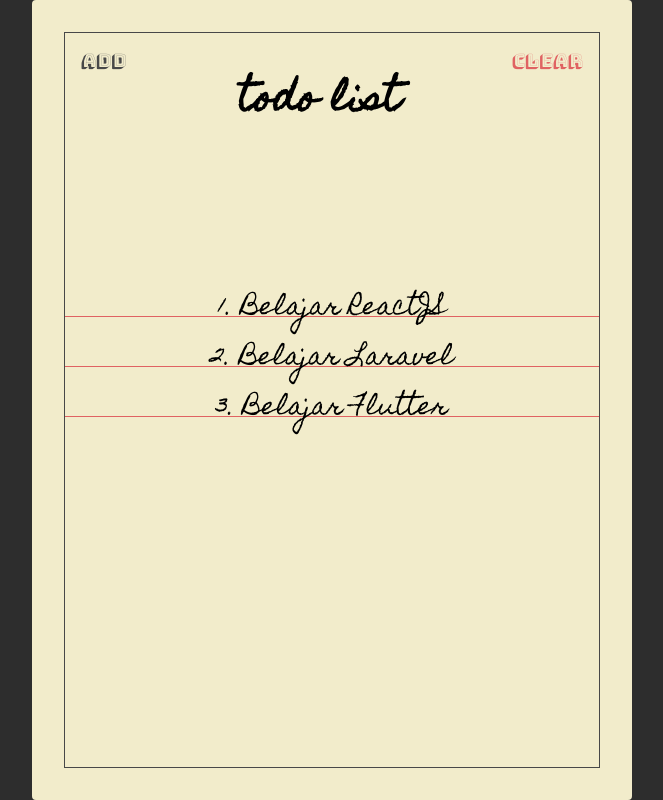
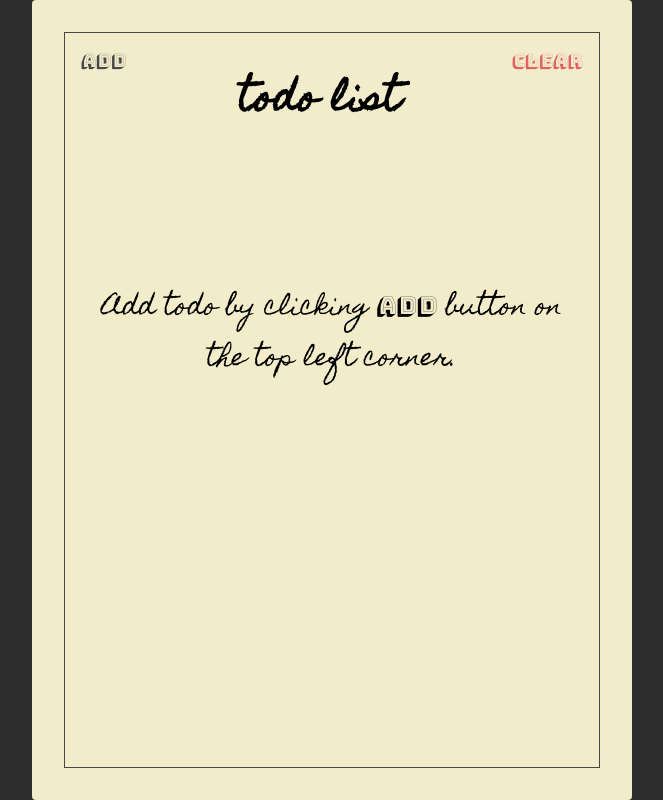
Before and after one commit to dbcreator-studios/react-todolist, a React (Create React App) app: page / in a window 1280 px wide. Both pictures are taken after a click on the button "Clear". Shown: the whole page, without its empty margins (308-971 px from the left). Built offline with nearby package versions, Linux system fonts and the light colour scheme.

Commit message:
Delete function dan placeholder

```diff
--- a/src/components/Header.jsx
+++ b/src/components/Header.jsx
@@ -1,21 +1,24 @@
 import React from "react";
 import PropTypes from "prop-types";
 
-const Header = ({ showAddToggle, showAdd }) => {
+const Header = ({ showAddToggle, showAdd, clearTodos }) => {
   return (
     <section className="header">
       <button className="header-btn main-black-color" onClick={showAddToggle}>
         {showAdd ? "Finish" : "Add"}
       </button>
       <h1 className="header-title">Todo List</h1>
-      <button className="header-btn main-red-color">Clear</button>
+      <button className="header-btn main-red-color" onClick={clearTodos}>
+        Clear
+      </button>
     </section>
   );
 };
 
 Header.propTypes = {
   showAddToggle: PropTypes.func.isRequired,
-  showAdd: PropTypes.bool.isRequired
+  showAdd: PropTypes.bool.isRequired,
+  clearTodos: PropTypes.func.isRequired
 };
 
 export default Header;
--- a/src/components/Todos.jsx
+++ b/src/components/Todos.jsx
@@ -5,7 +5,8 @@
 const Todos = ({ todos, completeTodo }) => {
   return (
     <section className="todos">
-      {todos.map((todo, index) => {
+      {todos.length > 0 &&
+        todos.map((todo, index) => {
           return (
             <Todo
               key={index}
@@ -16,6 +17,13 @@
             />
           );
         })}
+      {todos.length === 0 && (
+        <div className="todo-placeholder-text">
+          Add todo by clicking
+          <span className="todo-btn-placeholder-text"> Add</span> button on the
+          top left corner.
+        </div>
+      )}
     </section>
   );
 };
--- a/src/pages/TodoList.jsx
+++ b/src/pages/TodoList.jsx
@@ -14,9 +14,14 @@
   const [showAdd, setShowAdd] = useState(false);
 
   const addTodo = (value) => {
-    const addedTodo = [...todos, { text: value, isCompleted: false }];
-    setTodos(addedTodo);
+    if (todos.length < 10) {
+      const addedTodo = [...todos, { text: value, isCompleted: false }];
+      return setTodos(addedTodo);
+    }
+    alert("Max todo limit reached!");
   };
+
+  const clearTodos = () => setTodos([]);
 
   const showAddToggle = () => setShowAdd(!showAdd);
 
@@ -28,7 +33,11 @@
 
   return (
     <Paper>
-      <Header showAddToggle={showAddToggle} showAdd={showAdd} />
+      <Header
+        showAddToggle={showAddToggle}
+        showAdd={showAdd}
+        clearTodos={clearTodos}
+      />
       <TodoForm addTodo={addTodo} showAdd={showAdd} />
       <Todos todos={todos} completeTodo={completeTodo} />
     </Paper>
--- a/src/styles.css
+++ b/src/styles.css
@@ -144,3 +144,15 @@
   left: 50%;
   transform: translate(-50%);
 }
+
+.todo-placeholder-text {
+  font-family: "Homemade Apple", cursive;
+  font-size: 24px;
+  text-align: center;
+  padding: 16px;
+}
+
+.todo-btn-placeholder-text {
+  font-family: "Bungee Shade", cursive;
+  font-size: 24px;
+}
```
Lines whose indentation alone changed are shown as unchanged.
